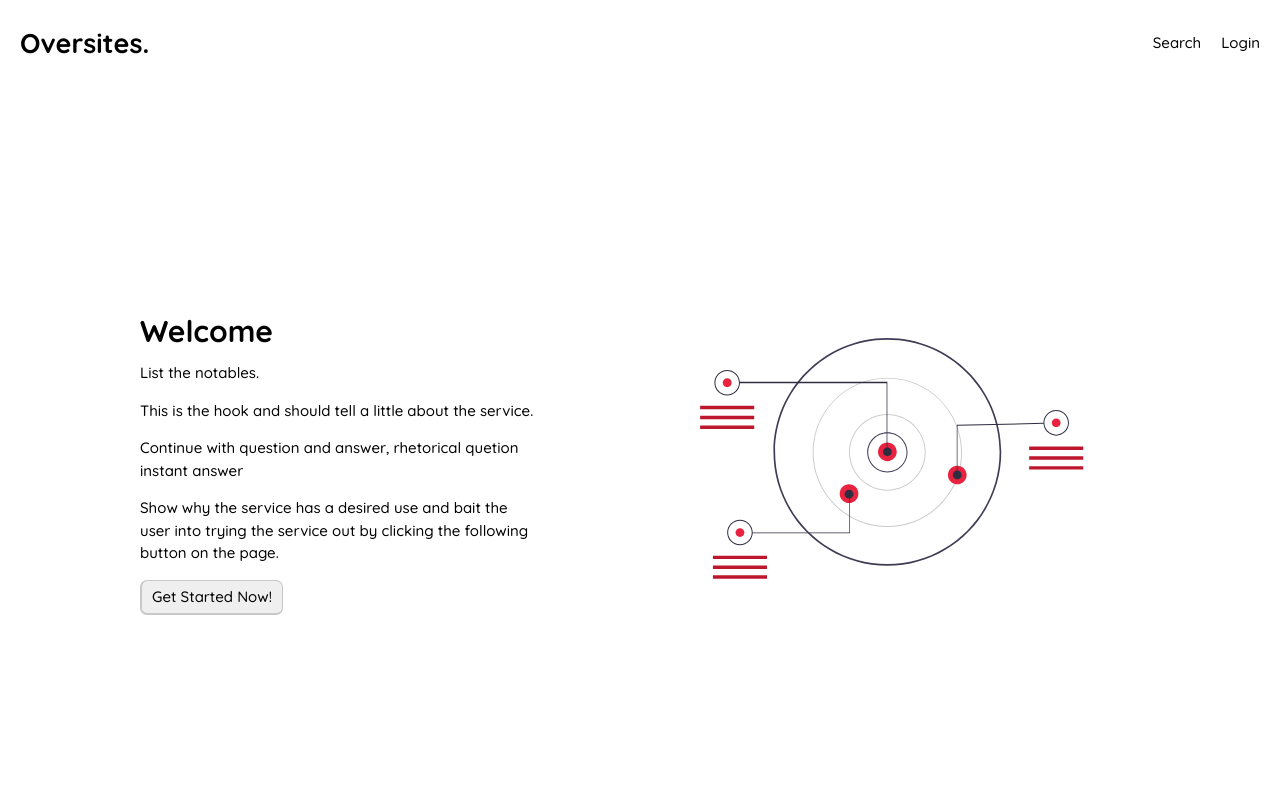
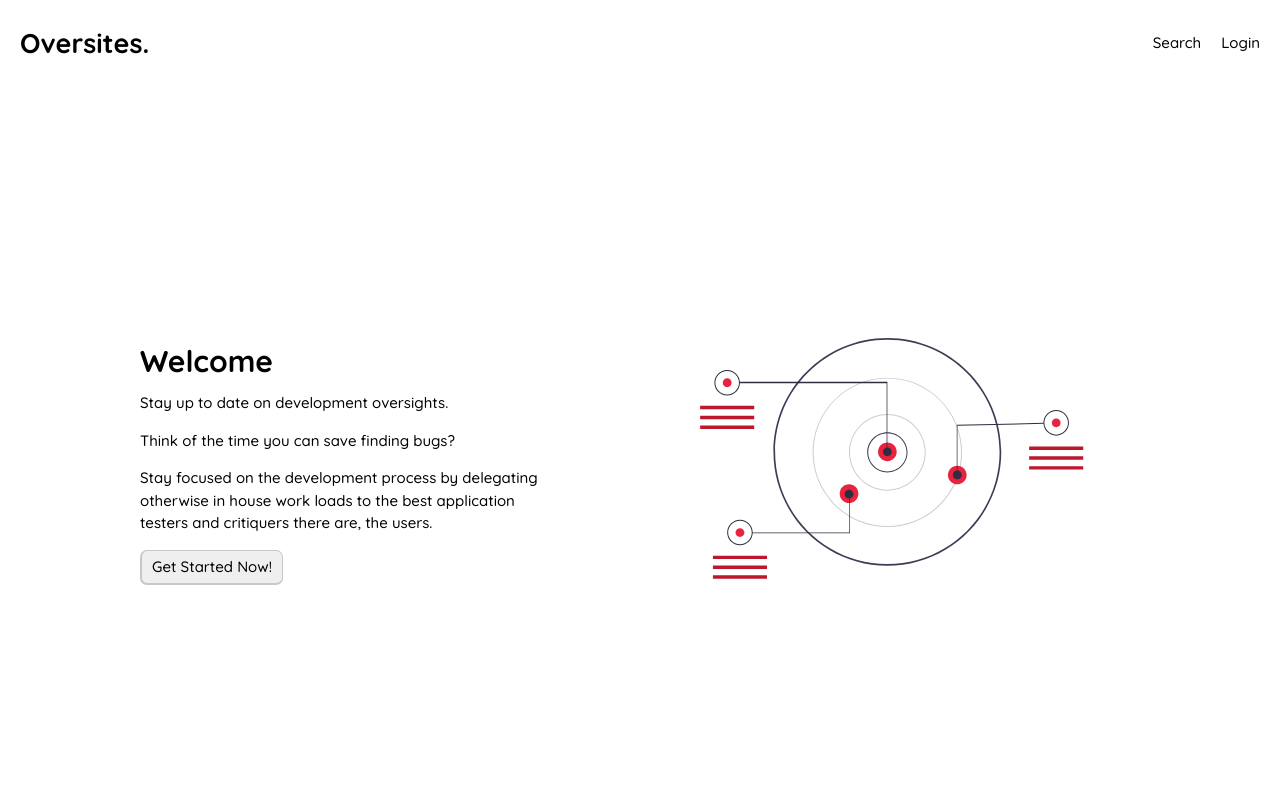
Before and after one commit to capriok/Oversites, a React (Create React App) app: page / in a window 1280 px wide. Shown: the top 800 px of the page. Built offline with nearby package versions, Linux system fonts and the light colour scheme; no server answers.

Commit message:
optimizations

```diff
--- a/src/components/oversite/oversite-investigate.tsx
+++ b/src/components/oversite/oversite-investigate.tsx
@@ -63,7 +63,7 @@ const OversiteInvestigate: React.FC<Props> = ({ id }) => {
 					<p><label className="gi-label">Founder: </label>{oversite.details.founder}</p>
 				</div>
 				<div className="gi private">
-					<p><label className="gi-label">Private: </label>{oversite.private}</p>
+					<p><label className="gi-label">Private: </label>{oversite.private.toString()}</p>
 				</div>
 				<div className="gi severity">
 					<p><label className="gi-label">Severity: </label>{oversite.severity}</p>
--- a/src/components/root/landing.tsx
+++ b/src/components/root/landing.tsx
@@ -15,12 +15,10 @@ const Landing: React.FC<Props> = () => {
 			<div className="head-cont">
 				<div className="hook">
 					<h1>Welcome</h1>
-					<p>List the notables.</p>
-					<p>This is the hook and should tell a little about the service.</p>
-					<p>Continue with question and answer, rhetorical quetion instant answer</p>
-					<p>Show why the service has a desired use and bait the user into trying the
-						service out by clicking the following button on the page.</p>
-					<button>Get Started Now!</button>
+					<p>Stay up to date on development oversights.</p>
+					<p>Think of the time you can save finding bugs?</p>
+					<p>Stay focused on the development process by delegating otherwise in house work loads to the best application testers and critiquers there are, the users.</p>
+					<button><a href="/login">Get Started Now!</a></button>
 				</div>
 				<img className="lure" src={OS_LANDING} alt="" />
 			</div>
--- a/src/components/search/oversite-item.tsx
+++ b/src/components/search/oversite-item.tsx
@@ -48,7 +48,7 @@ const OversiteItem: React.FC<Props> = ({ index, oversite, seeingIndex, seeMore }
 			{isSeeingThisOversite && <>
 				<div className="item-more-body">
 					<p><label>Private: </label>{oversite.private ? 'Yes' : 'No'}</p>
-					<p>oversite.founder</p>
+					<p>{oversite.details.founder}</p>
 				</div>
 				<OversiteScreen oversite={oversite} />
 			</>}
```
